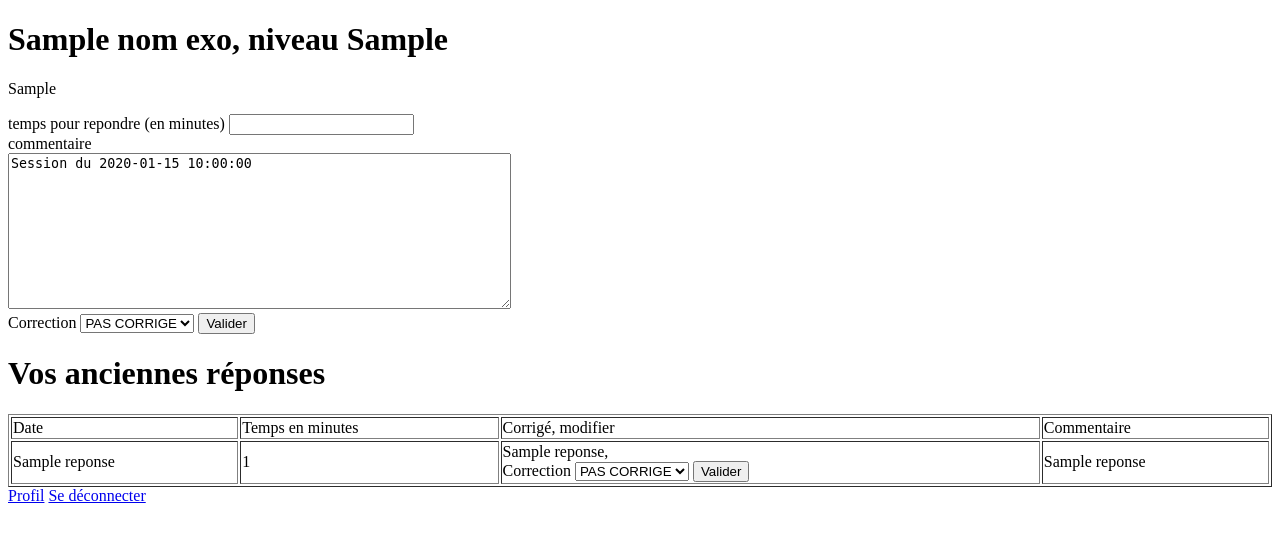
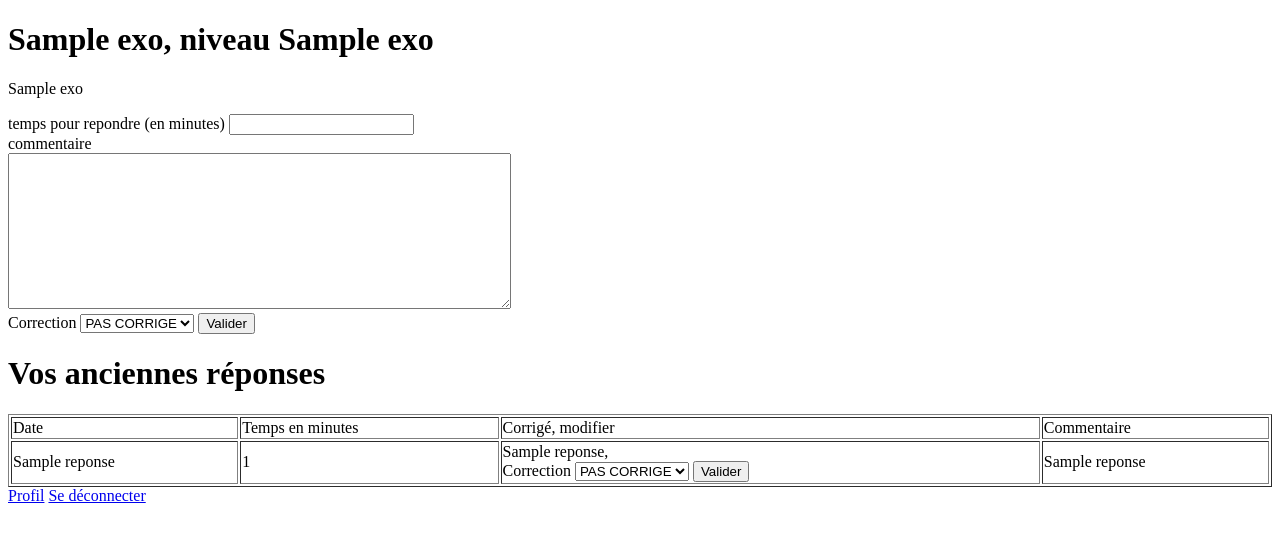
Before and after one commit to sarah-bjt/Workshop_archi, a Flask app: template templates/reponse.html in a window 1280 px wide. Shown: the top 542 px of the page. Run offline with Flask 3, Linux system fonts and the light colour scheme; the template is opened without the code that fills it: most values are stand-ins (such as "Sample title", 1, 10 or a date in 2020).

Commit message:
info_exo

```diff
--- a/templates/reponse.html
+++ b/templates/reponse.html
@@ -2,11 +2,11 @@
 <html>
   <head>
     <meta charset="UTF-8" />
-    <title>{{nom_exo}}</title>
+    <title>{{exo[1]}}</title>
   </head>
   <body>
-    <h1> {{nom_exo}}, niveau {{niveau_exo}}</h1>
-    <p>{{enonce_exo}}</p>
+    <h1> {{exo[1]}}, niveau {{exo[2]}}</h1>
+    <p>{{exo[3]}}</p>
 
     <form action="/repondre/{{util_id}}/{{exo_id}}" method="POST">
       <input type="hidden" name="form_type" value="repondre">
@@ -15,7 +15,7 @@
       </label><br>
 
       <label for="commentaire">commentaire</label><br>
-      <textarea id="commentaire" name="commentaire" rows="10" cols="60">Session du {{date_exo}}</textarea><br>
+      <textarea id="commentaire" name="commentaire" rows="10" cols="60"></textarea><br>
 
       <label for="correction">Correction</label>
       <select id="correction" name="correction">
```
